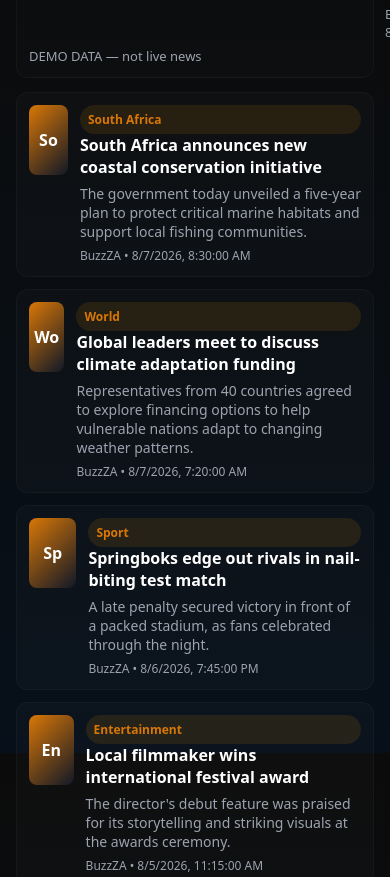
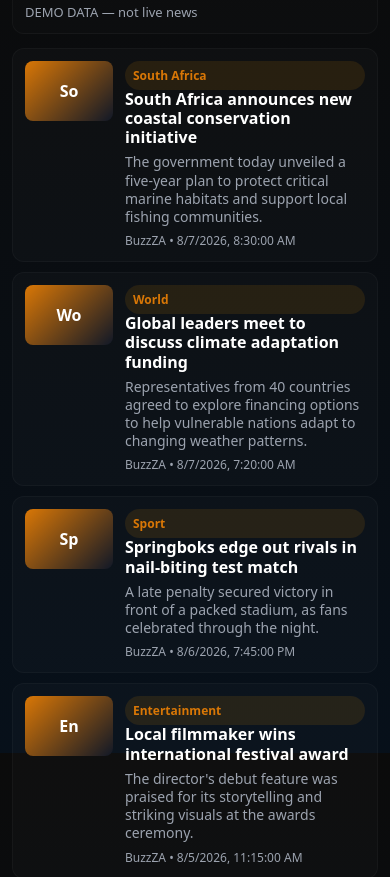
Before and after one commit to bcele202/BuzzZa, a website: page index.html in a window 390 px wide. Shown: the part 935-1812 px from the top of the page. Drawn offline with Linux system fonts and the light colour scheme; no server answers.

Commit message:
Fix mobile card/grid overflow: ensure card body can shrink, thumb fits, images object-fit, and small-viewport tweaks

```diff
--- a/css/styles.css
+++ b/css/styles.css
@@ -55,15 +55,20 @@ h1{font-size:clamp(20px,6vw,38px);margin:8px 0}
 .section-head{display:flex;justify-content:space-between;align-items:center;margin:18px 0}
 .featured{display:block;background:linear-gradient(180deg, rgba(255,255,255,0.02), rgba(255,255,255,0.01));border-radius:12px;padding:12px;border:1px solid rgba(255,255,255,0.03)}
 .featured .meta{color:var(--muted);font-size:13px;margin-top:6px}
-.grid{display:grid;grid-template-columns:1fr;gap:12px;margin-top:14px}
+.grid{display:grid;grid-template-columns:1fr;gap:12px;margin-top:14px;width:100%}
 /* Support anchor and article elements for card styles */
-a.card, article.card{background:rgba(255,255,255,0.02);border-radius:12px;padding:12px;border:1px solid rgba(255,255,255,0.03);display:flex;gap:12px;align-items:flex-start;text-decoration:none;color:inherit}
-.card .thumb{width:110px;height:70px;background:linear-gradient(135deg,var(--gold),#111827);display:flex;align-items:center;justify-content:center;border-radius:8px;font-weight:800}
-.card h3{margin:0;color:var(--white);font-size:16px}
-.card p{margin:6px 0;color:var(--muted);font-size:14px}
+/* Ensure cards do not cause horizontal overflow on small screens */
+a.card, article.card{background:rgba(255,255,255,0.02);border-radius:12px;padding:12px;border:1px solid rgba(255,255,255,0.03);display:flex;gap:12px;align-items:flex-start;text-decoration:none;color:inherit;width:100%;box-sizing:border-box;overflow:hidden;min-width:0}
+/* Card body should shrink to available space and allow text wrap */
+.c-body{flex:1 1 auto;min-width:0}
+/* Thumb acts as a fixed-size flex item but will shrink on very small viewports */
+.card .thumb{flex:0 0 110px;width:110px;height:70px;background:linear-gradient(135deg,var(--gold),#111827);display:flex;align-items:center;justify-content:center;border-radius:8px;font-weight:800;overflow:hidden}
+.card .thumb img{width:100%;height:100%;object-fit:cover;display:block}
+.card h3{margin:0;color:var(--white);font-size:16px;line-height:1.2;word-break:break-word}
+.card p{margin:6px 0;color:var(--muted);font-size:14px;line-height:1.3}
 .card .meta{color:var(--muted);font-size:12px}
 .card:focus-visible{outline:3px solid rgba(217,137,0,0.18);outline-offset:3px}
-.card:hover{transform:translateY(-4px);box-shadow:0 12px 30px rgba(0,0,0,0.5)}
+.card:hover{transform:none;box-shadow:none}
 .category-pill{background:rgba(217,137,0,0.12);color:var(--gold);padding:6px 8px;border-radius:999px;font-weight:800;font-size:12px}
 .footer-inner{max-width:var(--max-width);margin:30px auto;padding:24px 16px;display:flex;flex-direction:column;align-items:center;gap:12px}
 .footer-nav{display:flex;gap:12px}
@@ -85,3 +90,21 @@ a.card, article.card{background:rgba(255,255,255,0.02);border-radius:12px;paddin
   .featured{display:flex;gap:16px;align-items:center}
   .featured .thumb{width:340px;height:200px;flex:0 0 340px}
 }
+
+/* Small viewport tweaks to prevent overflow */
+@media (max-width:430px){
+  .header-top{padding-left:12px;padding-right:12px}
+  .container{padding-left:12px;padding-right:12px}
+  .card .thumb{flex:0 0 88px;width:88px;height:60px}
+  .grid{gap:10px}
+  .section-head{margin:12px 0}
+}
+
+@media (max-width:375px){
+  .card .thumb{flex:0 0 80px;width:80px;height:56px}
+}
+
+@media (max-width:320px){
+  .card .thumb{flex:0 0 72px;width:72px;height:52px}
+  .search-wrap{margin:0 8px}
+}
```
